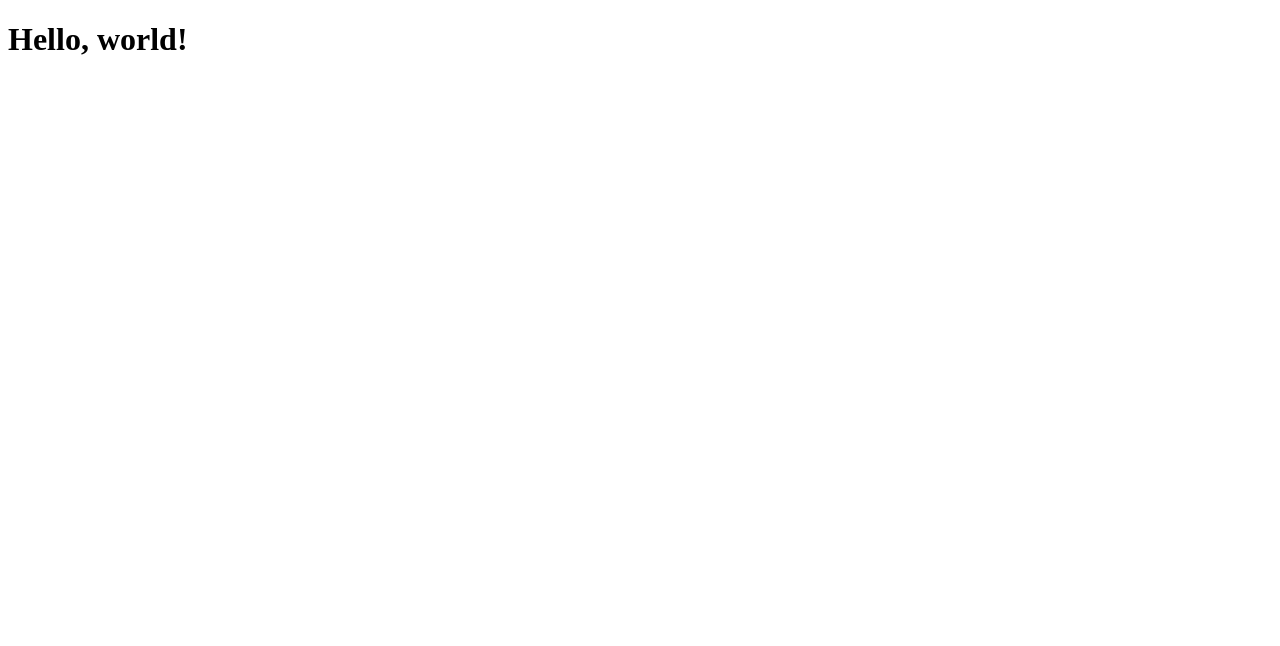
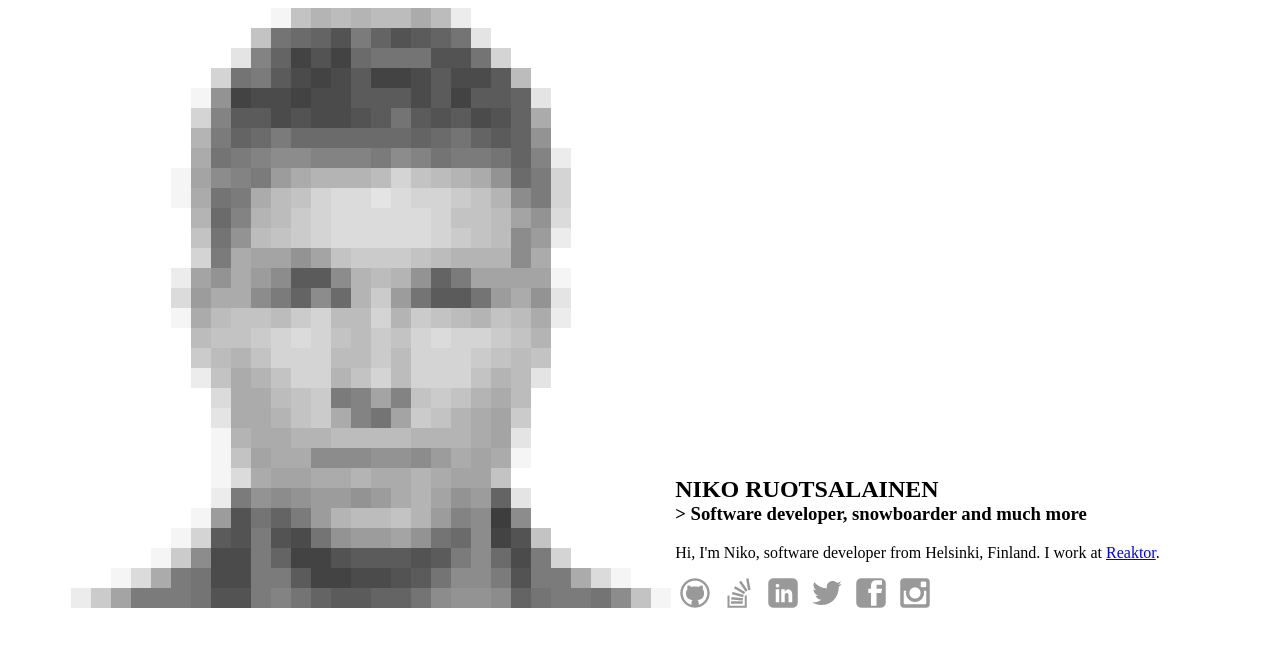
Before and after one commit to nruotsal/nruotsal.github.io, a plain HTML site: page index.html in a window 1280 px wide. Drawn offline with Linux system fonts and the light colour scheme.

Commit message:
Add content to page

```diff
--- a/index.html
+++ b/index.html
@@ -3,16 +3,32 @@
 <head>
     <meta charset="utf-8">
     <meta http-equiv="X-UA-Compatible" content="chrome=1">
+    <meta name="viewport" content="width=device-width, initial-scale=1, user-scalable=no">
+
     <title>Niko Ruotsalainen | nikoru.fi</title>
-
-    <meta name="viewport" content="width=device-width, initial-scale=1, user-scalable=no">
     <!--[if lt IE 9]>
     <script src="//html5shiv.googlecode.com/svn/trunk/html5.js"></script>
     <![endif]-->
+    <link rel="stylesheet" type="text/css" media="all" href="style/style.css"  />
 </head>
 <body>
 <div class="wrapper">
-    <h1>Hello, world!</h1>
+    <section>
+        <img class="selfie" src="img/selfie.gif">
+        <div class="content">
+            <h1 class="title">Niko Ruotsalainen</h1>
+            <h3 class="subtitle">> Software developer, snowboarder and much more</h3>
+            <p>Hi, I'm Niko, software developer from Helsinki, Finland. I work at <a href="http://www.reaktor.fi">Reaktor</a>.</p>
+            <p>
+                <a class="social" href="https://github.com/nruotsal"><img src="img/github.png"></a>
+                <a class="social" href="https://stackoverflow.com/users/4079317/niko-ruotsalainen"><img src="img/stackoverflow.png"></a>
+                <a class="social" href="http://fi.linkedin.com/in/nikoruotsalainen"><img src="img/linkedin.png"></a>
+                <a class="social" href="https://twitter.com/in3rt"><img src="img/twitter.png"></a>
+                <a class="social" href="https://www.facebook.com/niko.ruotsalainen"><img src="img/facebook-square.png"></a>
+                <a class="social" href="http://instagram.com/nikoruo"><img src="img/instagram.png"></a>
+            </p>
+        </div>
+    </section>
 </div>
 <script>
     (function(i,s,o,g,r,a,m){i['GoogleAnalyticsObject']=r;i[r]=i[r]||function(){
--- /dev/null
+++ b/style/style.css
@@ -0,0 +1,6 @@
+.wrapper { width: 90%; margin: auto; }
+.selfie { max-width: 100%; display: inline-block; }
+.content { display: inline-block; vertical-align: baseline; }
+.title { text-transform: uppercase; margin-bottom: 0; }
+.subtitle { margin-top: 0; }
+.social { padding: 5px; }
```
Also changed, not shown: img/facebook-square.png (added), img/github.png (added), img/instagram.png (added), img/linkedin.png (added), img/selfie.gif (added), img/stackoverflow.png (added), img/twitter.png (added).
